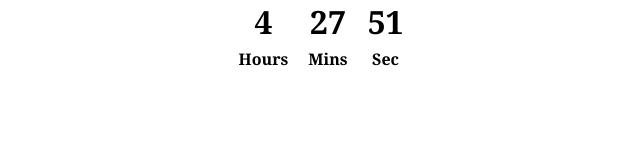
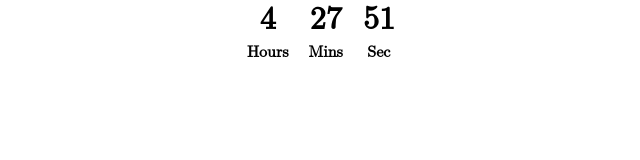
Before and after one commit to aaronorendorff/countdown-timer-test, a plain HTML site: page index.html in a window 1280 px wide. Shown: the whole page, without its empty margins (319-959 px from the left). Drawn offline with Linux system fonts and the light colour scheme.

Commit message:
Update index.html

```diff
--- a/index.html
+++ b/index.html
@@ -10,7 +10,7 @@
       justify-content: center;
       align-items: center;
       margin: 0;
-      font-family: Georgia, serif;
+      font-family: math;
       font-weight: bold;
     }
     #demo {
```
